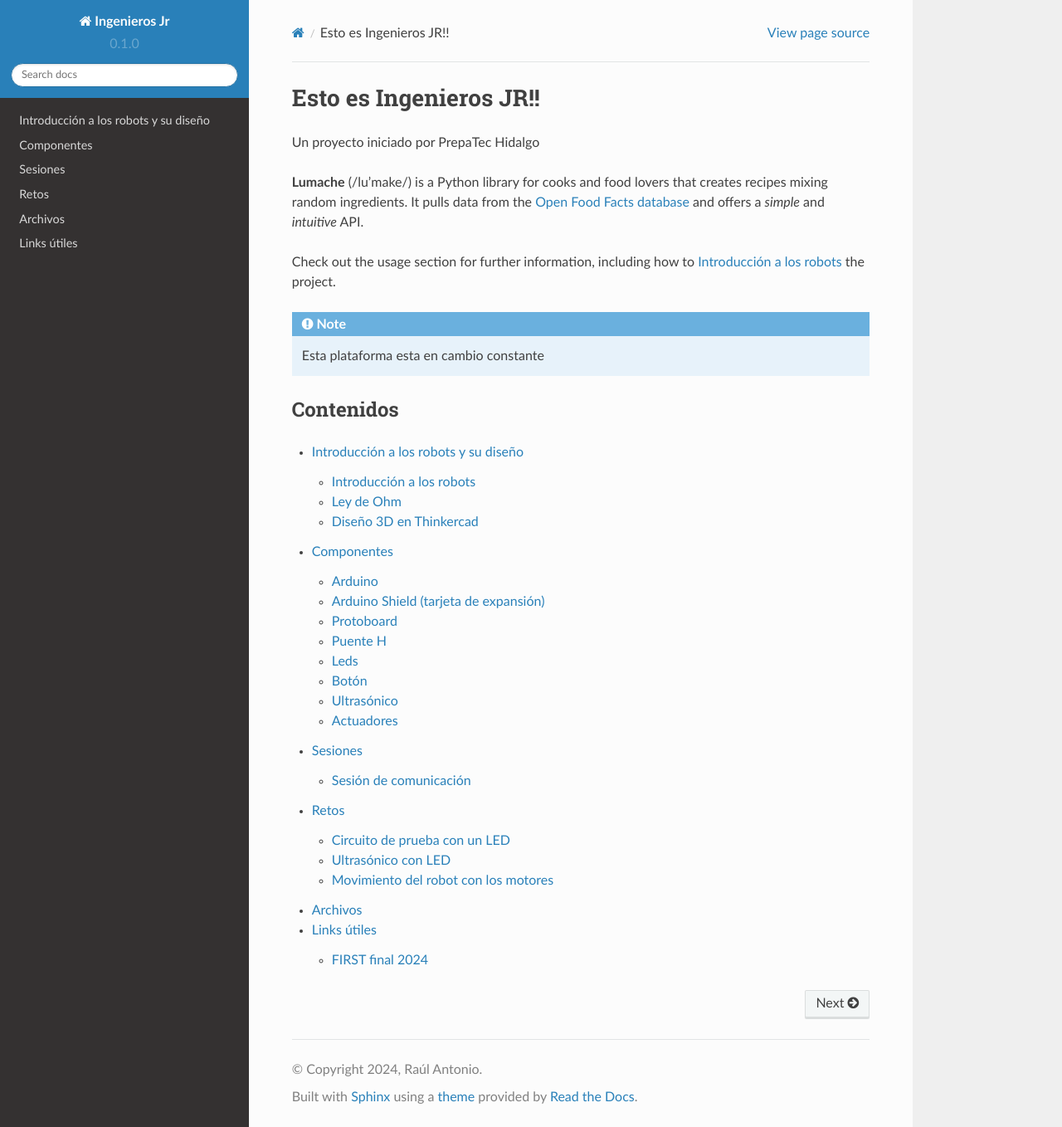
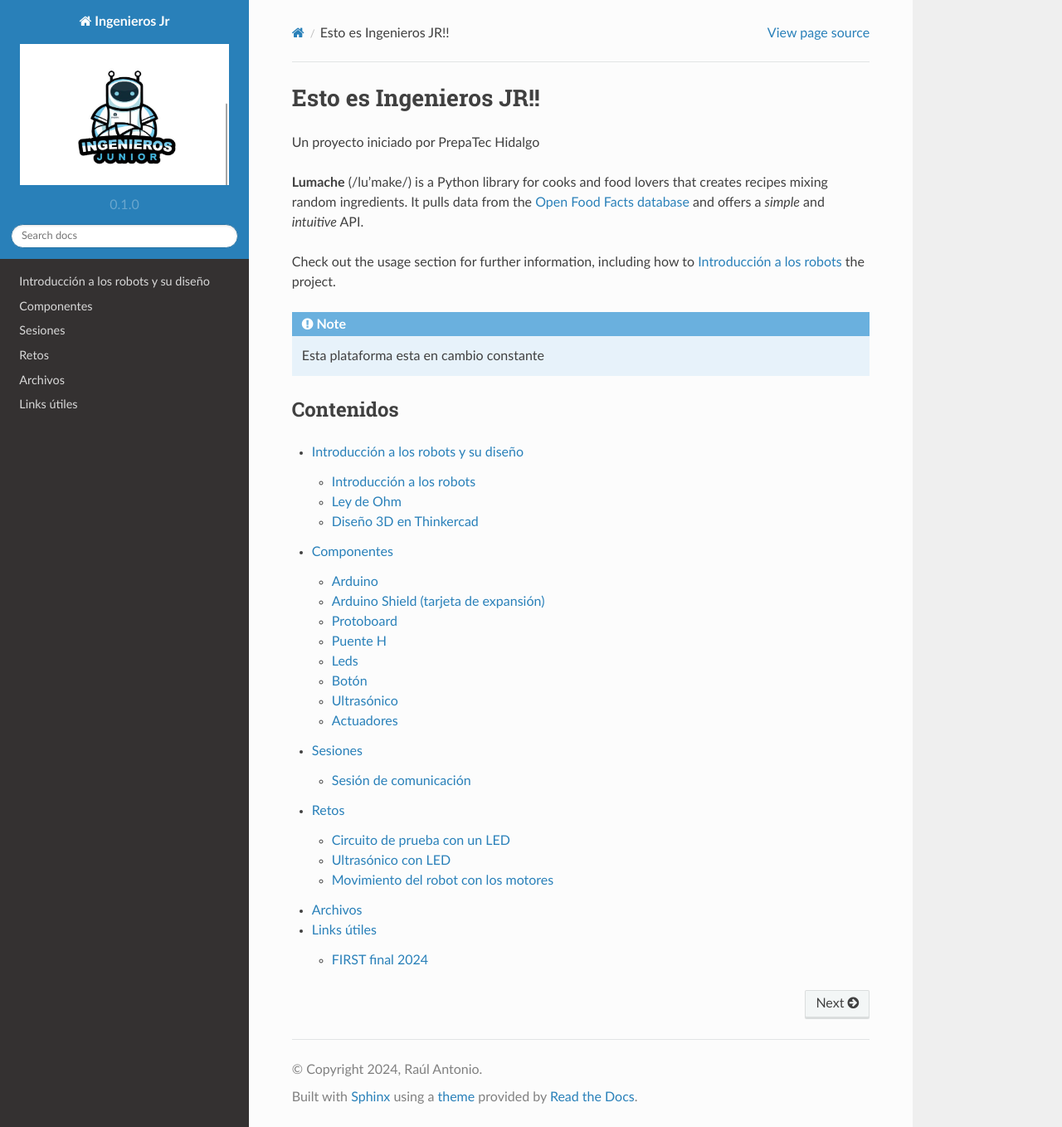
Before and after one commit to Gagis00/Ingenieros-JR, a Sphinx documentation site: the page built from docs/source/index.rst, in a window 1280 px wide and 1358 px high. Shown: the whole window at 83% size. Built offline with Sphinx 7.4.7 and the Read the Docs theme 2.0.0, drawn with Linux system fonts in a browser that asks for light colours.

Commit message:
Update conf.py

```diff
--- a/docs/source/conf.py
+++ b/docs/source/conf.py
@@ -31,6 +31,7 @@ templates_path = ['_templates']
 
 html_theme = 'sphinx_rtd_theme'
 html_static_path = ['_static', 'archivos']
+html_logo = "img/Logo.png"
 
 # -- Options for EPUB output
 epub_show_urls = 'footnote'
```
